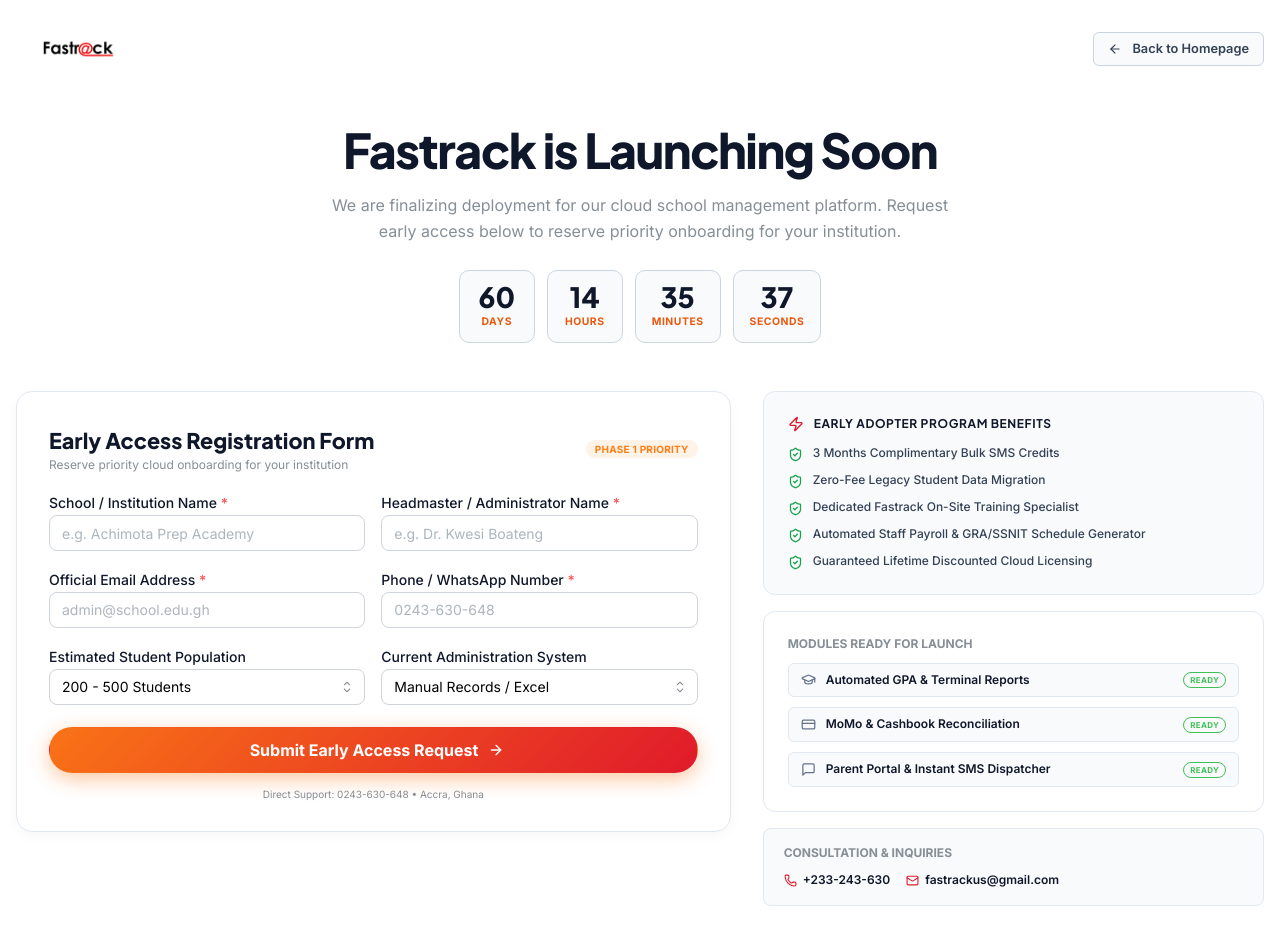
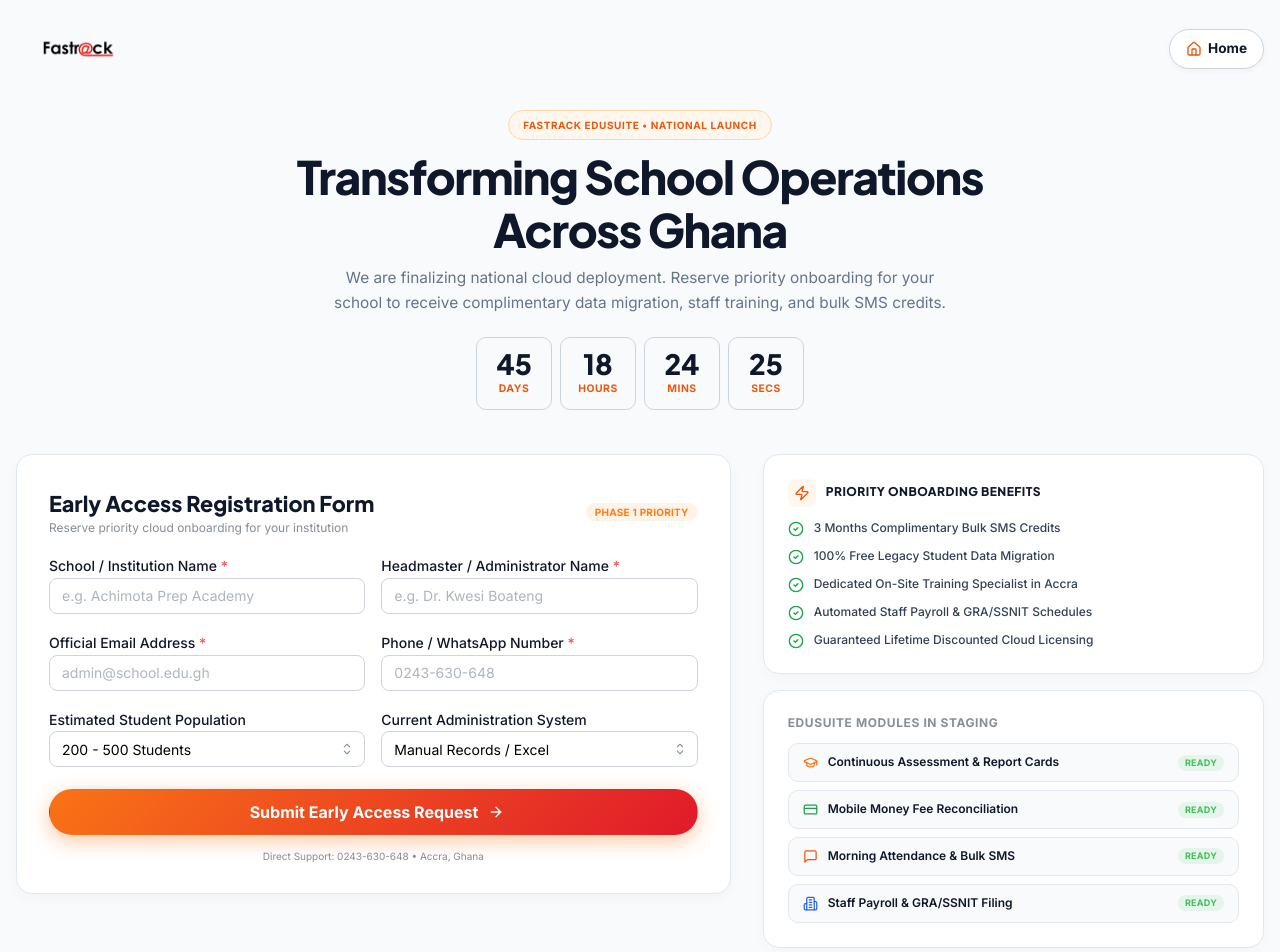
Before and after one commit to Fastrackgh/fastrack-home, a Next.js app: page /coming-soon in a window 1280 px wide. Shown: the top 952 px of the page. Built offline with nearby package versions, Linux system fonts and the light colour scheme.

Commit message:
feat: redesign ComingSoonTemplate with refined hero layout, priority onboarding perks, and updated styling tokens.

```diff
--- a/src/components/templates/ComingSoonTemplate/ComingSoonTemplate.tsx
+++ b/src/components/templates/ComingSoonTemplate/ComingSoonTemplate.tsx
@@ -8,14 +8,14 @@
   Stack,
   Group,
   Text,
-  SimpleGrid,
+  Grid,
   Badge,
 } from '@mantine/core';
-import { BrandLogo, StatusBadge } from '@/components/atoms';
+import { BrandLogo } from '@/components/atoms';
 import { CountdownUnit } from '@/components/molecules';
 import { WaitlistForm } from '@/components/organisms';
 import {
-  ArrowLeft,
+  Home,
   Phone,
   Mail,
   ShieldCheck,
@@ -23,15 +23,19 @@
   GraduationCap,
   CreditCard,
   MessageSquare,
+  MapPin,
+  Building2,
+  CheckCircle2,
 } from 'lucide-react';
 import { businessInfo } from '@/data/businessInfo';
+import { motion } from 'framer-motion';
 
 export const ComingSoonTemplate: React.FC = () => {
   const [timeLeft, setTimeLeft] = useState({
-    days: 60,
-    hours: 14,
-    minutes: 35,
-    seconds: 42,
+    days: 45,
+    hours: 18,
+    minutes: 24,
+    seconds: 30,
   });
 
   useEffect(() => {
@@ -57,114 +61,159 @@
     <Box
       style={{
         minHeight: '100vh',
-        background: '#ffffff',
+        background: '#f8fafc',
         color: '#0f172a',
-        paddingTop: '24px',
-        paddingBottom: '80px',
+        paddingTop: 'clamp(16px, 3vw, 24px)',
+        paddingBottom: 'clamp(48px, 6vw, 80px)',
       }}
     >
-      {/* Top Header / Navigation */}
-      <Container size="xl" mb={{ base: 36, md: 48 }}>
-        <Group justify="space-between" align="center">
+      {/* 1. Header Navigation Bar */}
+      <Container size="xl" mb={{ base: 24, md: 36 }}>
+        <Group justify="space-between" align="center" wrap="nowrap">
           <BrandLogo variant="light" size="md" withTagline />
 
           <Link href="/" style={{ textDecoration: 'none' }}>
+            <motion.div whileHover={{ scale: 1.04 }} whileTap={{ scale: 0.96 }}>
               <Group
-              gap="xs"
+                gap={6}
                 style={{
-                padding: '6px 14px',
-                borderRadius: '6px',
-                background: '#f8fafc',
+                  padding: '8px 16px',
+                  borderRadius: '999px',
+                  background: '#ffffff',
                   border: '1px solid #cbd5e1',
-                color: '#334155',
-                fontSize: '0.8rem',
-                fontWeight: 600,
+                  color: '#0f172a',
+                  fontSize: '0.85rem',
+                  fontWeight: 700,
+                  boxShadow: '0 2px 6px rgba(0, 0, 0, 0.04)',
+                  cursor: 'pointer',
+                  transition: 'all 0.2s ease',
                 }}
               >
-              <ArrowLeft size={14} />
-              <span>Back to Homepage</span>
+                <Home size={16} color="#ea580c" />
+                <span>Home</span>
               </Group>
+            </motion.div>
           </Link>
         </Group>
       </Container>
 
+      {/* 2. Hero Headline & Countdown Section */}
       <Container size="xl">
-        <Stack align="center" gap="md" mb={{ base: 36, md: 48 }} style={{ textAlign: 'center' }}>
+        <Stack align="center" gap="xs" mb={{ base: 28, md: 44 }} style={{ textAlign: 'center' }}>
+          <Badge
+            size="sm"
+            variant="light"
+            style={{
+              background: '#fff7ed',
+              color: '#ea580c',
+              border: '1px solid #fed7aa',
+              textTransform: 'uppercase',
+              letterSpacing: '0.06em',
+              fontWeight: 700,
+              padding: '6px 14px',
+              height: 'auto',
+            }}
+          >
+            Fastrack EduSuite • National Launch
+          </Badge>
 
           <h1
             style={{
               fontFamily: 'var(--font-heading)',
               fontWeight: 800,
-              fontSize: 'clamp(2rem, 3.8vw, 3rem)',
+              fontSize: 'clamp(1.85rem, 3.6vw, 2.9rem)',
               lineHeight: 1.15,
               letterSpacing: '-0.03em',
               textAlign: 'center',
               maxWidth: '780px',
               color: '#0f172a',
-              margin: 0,
+              margin: '0 auto',
             }}
           >
-            Fastrack is Launching Soon
+            Transforming School Operations Across Ghana
           </h1>
 
           <Text
             size="md"
-            c="dimmed"
             style={{
-              maxWidth: 640,
+              maxWidth: 620,
               lineHeight: 1.6,
-              fontFamily: 'var(--font-inter)',
+              color: '#64748b',
+              margin: '0 auto',
+              fontSize: 'clamp(0.88rem, 1.2vw, 1rem)',
             }}
           >
-            We are finalizing deployment for our cloud school management platform. Request early access below to reserve priority onboarding for your institution.
+            We are finalizing national cloud deployment. Reserve priority onboarding for your school to receive complimentary data migration, staff training, and bulk SMS credits.
           </Text>
 
           {/* Launch Countdown Ticker */}
-          <Group gap="sm" justify="center" mt="xs">
+          <Group gap={8} justify="center" mt="sm" wrap="nowrap">
             <CountdownUnit value={timeLeft.days} label="Days" />
             <CountdownUnit value={timeLeft.hours} label="Hours" />
-            <CountdownUnit value={timeLeft.minutes} label="Minutes" />
-            <CountdownUnit value={timeLeft.seconds} label="Seconds" />
+            <CountdownUnit value={timeLeft.minutes} label="Mins" />
+            <CountdownUnit value={timeLeft.seconds} label="Secs" />
           </Group>
         </Stack>
 
-        {/* Waitlist Form and Early Access Perks Grid */}
-        <SimpleGrid cols={{ base: 1, md: 12 }} spacing="xl">
-          {/* Left: Waitlist Form */}
-          <Box style={{ gridColumn: 'span 7' }}>
+        {/* 3. Main Two-Column Layout (Form on Left, Perks & Support on Right) */}
+        <Grid gutter={{ base: 'md', md: 'xl' }} align="start">
+          {/* Left Column: Waitlist Form */}
+          <Grid.Col span={{ base: 12, md: 7 }}>
             <WaitlistForm />
-          </Box>
+          </Grid.Col>
 
-          {/* Right: Early Access Benefits */}
-          <Box style={{ gridColumn: 'span 5' }}>
+          {/* Right Column: Early Adopter Perks & Support Info */}
+          <Grid.Col span={{ base: 12, md: 5 }}>
             <Stack gap="md">
               {/* Early Adopter VIP Perks Box */}
               <Box
                 style={{
-                  padding: '24px',
-                  borderRadius: '12px',
-                  background: '#f8fafc',
+                  padding: 'clamp(18px, 2.5vw, 24px)',
+                  borderRadius: '16px',
+                  background: '#ffffff',
                   border: '1px solid #e2e8f0',
+                  boxShadow: '0 4px 16px -2px rgba(0, 0, 0, 0.03)',
                 }}
               >
-                <Group gap="xs" mb="sm">
-                  <Zap size={16} color="#e01a2b" />
-                  <Text size="xs" fw={700} style={{ color: '#0f172a', textTransform: 'uppercase', letterSpacing: '0.05em', fontFamily: 'var(--font-heading)' }}>
-                    Early Adopter Program Benefits
+                <Group gap="xs" mb="sm" align="center">
+                  <Box
+                    style={{
+                      width: 28,
+                      height: 28,
+                      borderRadius: 8,
+                      background: '#fff7ed',
+                      display: 'flex',
+                      alignItems: 'center',
+                      justifyContent: 'center',
+                    }}
+                  >
+                    <Zap size={16} color="#ea580c" />
+                  </Box>
+                  <Text
+                    size="xs"
+                    fw={800}
+                    style={{
+                      color: '#0f172a',
+                      textTransform: 'uppercase',
+                      letterSpacing: '0.04em',
+                      fontFamily: 'var(--font-heading)',
+                    }}
+                  >
+                    Priority Onboarding Benefits
                   </Text>
                 </Group>
 
-                <Stack gap="xs">
+                <Stack gap={10}>
                   {[
                     '3 Months Complimentary Bulk SMS Credits',
-                    'Zero-Fee Legacy Student Data Migration',
-                    'Dedicated Fastrack On-Site Training Specialist',
-                    'Automated Staff Payroll & GRA/SSNIT Schedule Generator',
+                    '100% Free Legacy Student Data Migration',
+                    'Dedicated On-Site Training Specialist in Accra',
+                    'Automated Staff Payroll & GRA/SSNIT Schedules',
                     'Guaranteed Lifetime Discounted Cloud Licensing',
                   ].map((perk, idx) => (
                     <Group key={idx} gap="xs" wrap="nowrap" align="flex-start">
-                      <ShieldCheck size={15} color="#16a34a" style={{ flexShrink: 0, marginTop: 2 }} />
-                      <Text size="xs" fw={500} style={{ color: '#334155', lineHeight: 1.4 }}>
+                      <CheckCircle2 size={16} color="#16a34a" style={{ flexShrink: 0, marginTop: 2 }} />
+                      <Text size="xs" fw={500} style={{ color: '#334155', lineHeight: 1.45 }}>
                         {perk}
                       </Text>
                     </Group>
@@ -172,30 +221,38 @@
                 </Stack>
               </Box>
 
-              {/* Modules in Staging */}
+              {/* Modules Ready in Fastrack EduSuite */}
               <Box
                 style={{
-                  padding: '24px',
-                  borderRadius: '12px',
+                  padding: 'clamp(18px, 2.5vw, 24px)',
+                  borderRadius: '16px',
                   background: '#ffffff',
                   border: '1px solid #e2e8f0',
+                  boxShadow: '0 4px 16px -2px rgba(0, 0, 0, 0.03)',
                 }}
               >
-                <Text size="xs" fw={700} c="dimmed" mb="xs" style={{ textTransform: 'uppercase' }}>
-                  Modules Ready for Launch
+                <Text
+                  size="xs"
+                  fw={700}
+                  c="dimmed"
+                  mb="sm"
+                  style={{ textTransform: 'uppercase', letterSpacing: '0.05em' }}
+                >
+                  EduSuite Modules in Staging
                 </Text>
 
-                <Stack gap="xs">
+                <Stack gap={8}>
                   {[
-                    { title: 'Automated GPA & Terminal Reports', icon: <GraduationCap size={15} color="#64748b" /> },
-                    { title: 'MoMo & Cashbook Reconciliation', icon: <CreditCard size={15} color="#64748b" /> },
-                    { title: 'Parent Portal & Instant SMS Dispatcher', icon: <MessageSquare size={15} color="#64748b" /> },
+                    { title: 'Continuous Assessment & Report Cards', icon: <GraduationCap size={15} color="#f97316" />, tag: 'Ready' },
+                    { title: 'Mobile Money Fee Reconciliation', icon: <CreditCard size={15} color="#16a34a" />, tag: 'Ready' },
+                    { title: 'Morning Attendance & Bulk SMS', icon: <MessageSquare size={15} color="#ea580c" />, tag: 'Ready' },
+                    { title: 'Staff Payroll & GRA/SSNIT Filing', icon: <Building2 size={15} color="#2563eb" />, tag: 'Ready' },
                   ].map((item, idx) => (
                     <Box
                       key={idx}
                       style={{
-                        padding: '8px 12px',
-                        borderRadius: '6px',
+                        padding: '10px 14px',
+                        borderRadius: '10px',
                         background: '#f8fafc',
                         border: '1px solid #e2e8f0',
                         display: 'flex',
@@ -203,47 +260,56 @@
                         justifyContent: 'space-between',
                       }}
                     >
-                      <Group gap="xs">
+                      <Group gap="xs" wrap="nowrap">
                         {item.icon}
                         <Text size="xs" fw={600} style={{ color: '#0f172a' }}>
                           {item.title}
                         </Text>
                       </Group>
-                      <Badge size="xs" variant="outline" color="green" style={{ fontSize: '8px' }}>
-                        Ready
+                      <Badge size="xs" variant="light" color="green" style={{ fontSize: '9px' }}>
+                        {item.tag}
                       </Badge>
                     </Box>
                   ))}
                 </Stack>
               </Box>
 
-              {/* Support Contact Box */}
+              {/* Direct Support & Accra Office Box */}
               <Box
                 style={{
-                  padding: '16px 20px',
-                  borderRadius: '8px',
-                  background: '#f8fafc',
+                  padding: 'clamp(16px, 2vw, 20px)',
+                  borderRadius: '16px',
+                  background: '#ffffff',
                   border: '1px solid #e2e8f0',
+                  boxShadow: '0 4px 16px -2px rgba(0, 0, 0, 0.03)',
                 }}
               >
-                <Text size="xs" fw={700} c="dimmed" mb="xs" style={{ textTransform: 'uppercase' }}>
-                  Consultation & Inquiries
+                <Text
+                  size="xs"
+                  fw={700}
+                  c="dimmed"
+                  mb="xs"
+                  style={{ textTransform: 'uppercase', letterSpacing: '0.05em' }}
+                >
+                  Direct Consultation & Inquiries
                 </Text>
-                <Group gap="md">
-                  <Group gap={6}>
-                    <Phone size={13} color="#e01a2b" />
+
+                <Stack gap={8}>
+                  <Group gap={8} wrap="nowrap">
+                    <Phone size={14} color="#ea580c" style={{ flexShrink: 0 }} />
                     <Text
                       component="a"
                       href={`tel:${businessInfo.phoneRaw}`}
                       size="xs"
-                      fw={600}
+                      fw={700}
                       style={{ color: '#0f172a', textDecoration: 'none' }}
                     >
                       {businessInfo.phone}
                     </Text>
                   </Group>
-                  <Group gap={6}>
-                    <Mail size={13} color="#e01a2b" />
+
+                  <Group gap={8} wrap="nowrap">
+                    <Mail size={14} color="#ea580c" style={{ flexShrink: 0 }} />
                     <Text
                       component="a"
                       href={`mailto:${businessInfo.email}`}
@@ -254,11 +320,18 @@
                       {businessInfo.email}
                     </Text>
                   </Group>
+
+                  <Group gap={8} wrap="nowrap">
+                    <MapPin size={14} color="#ea580c" style={{ flexShrink: 0 }} />
+                    <Text size="xs" c="dimmed">
+                      {businessInfo.digitalAddress} • Mallam – Accra, Ghana
+                    </Text>
                   </Group>
+                </Stack>
               </Box>
             </Stack>
-          </Box>
-        </SimpleGrid>
+          </Grid.Col>
+        </Grid>
       </Container>
     </Box>
   );
```
Lines whose indentation alone changed are shown as unchanged.
